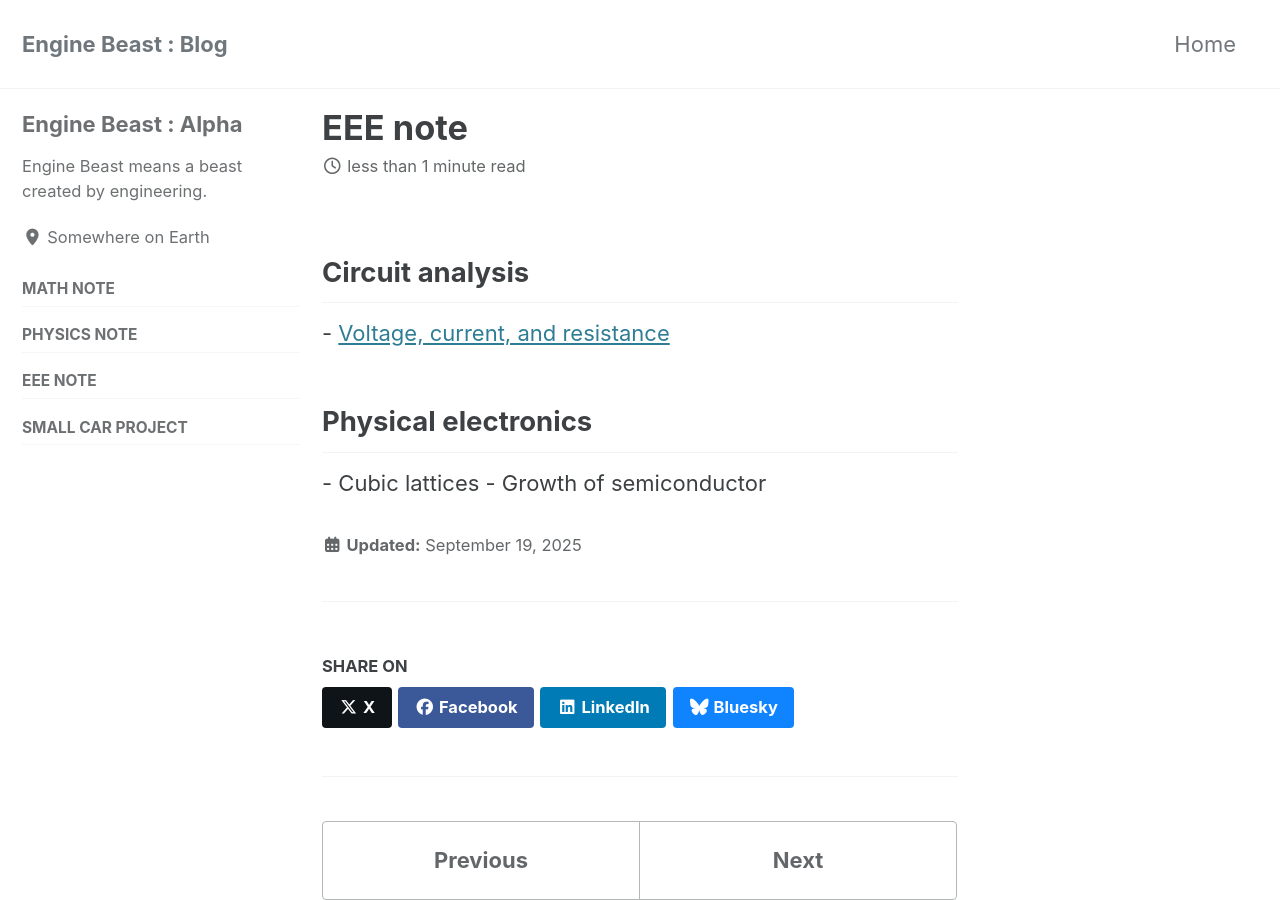
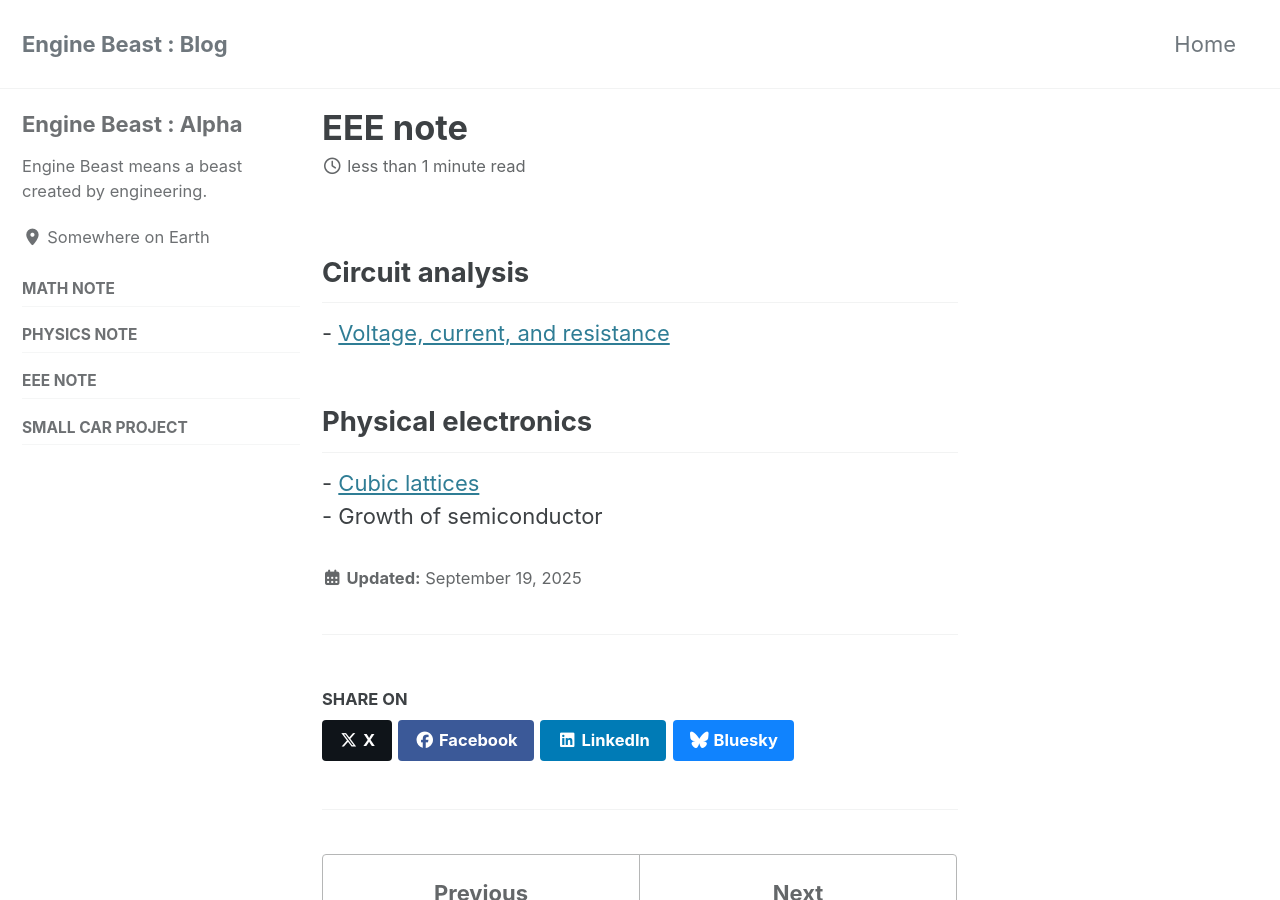
Before and after one commit to enginebeast/enginebeast.github.io, a Jekyll site: the page built from _posts/2025-09-19-eee_note.html, in a window 1280 px wide and 900 px high. Built offline with Jekyll 4.4.1, drawn with Linux system fonts in a browser that asks for light colours; cached includes are drawn as plain includes.

Commit message:
deeeelllllaaaayyy

```diff
--- a/_posts/2025-09-19-eee_note.html
+++ b/_posts/2025-09-19-eee_note.html
@@ -6,5 +6,5 @@ title: EEE note
 - <a href="https://enginebeast.github.io/eee_note/vir">Voltage, current, and resistance</a>
 
 <h2>Physical electronics</h2>
-- Cubic lattices
-- Growth of semiconductor
+- <a href="https://enginebeast.github.io/eee_note/cubic_lattices/">Cubic lattices</a><br>
+- <a href="https://enginebeast.github.io/growth_semiconductor/"></a>Growth of semiconductor</a>
```
